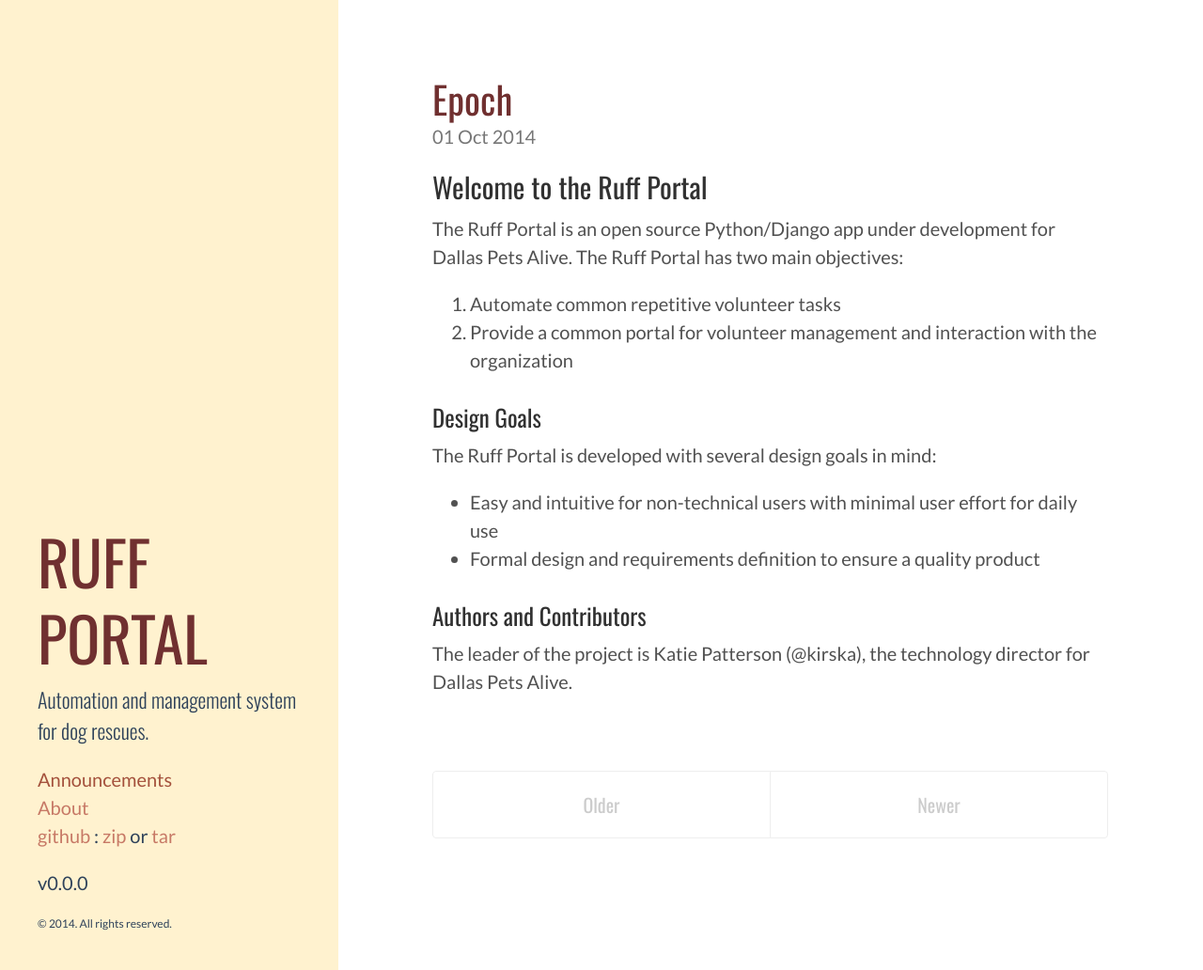
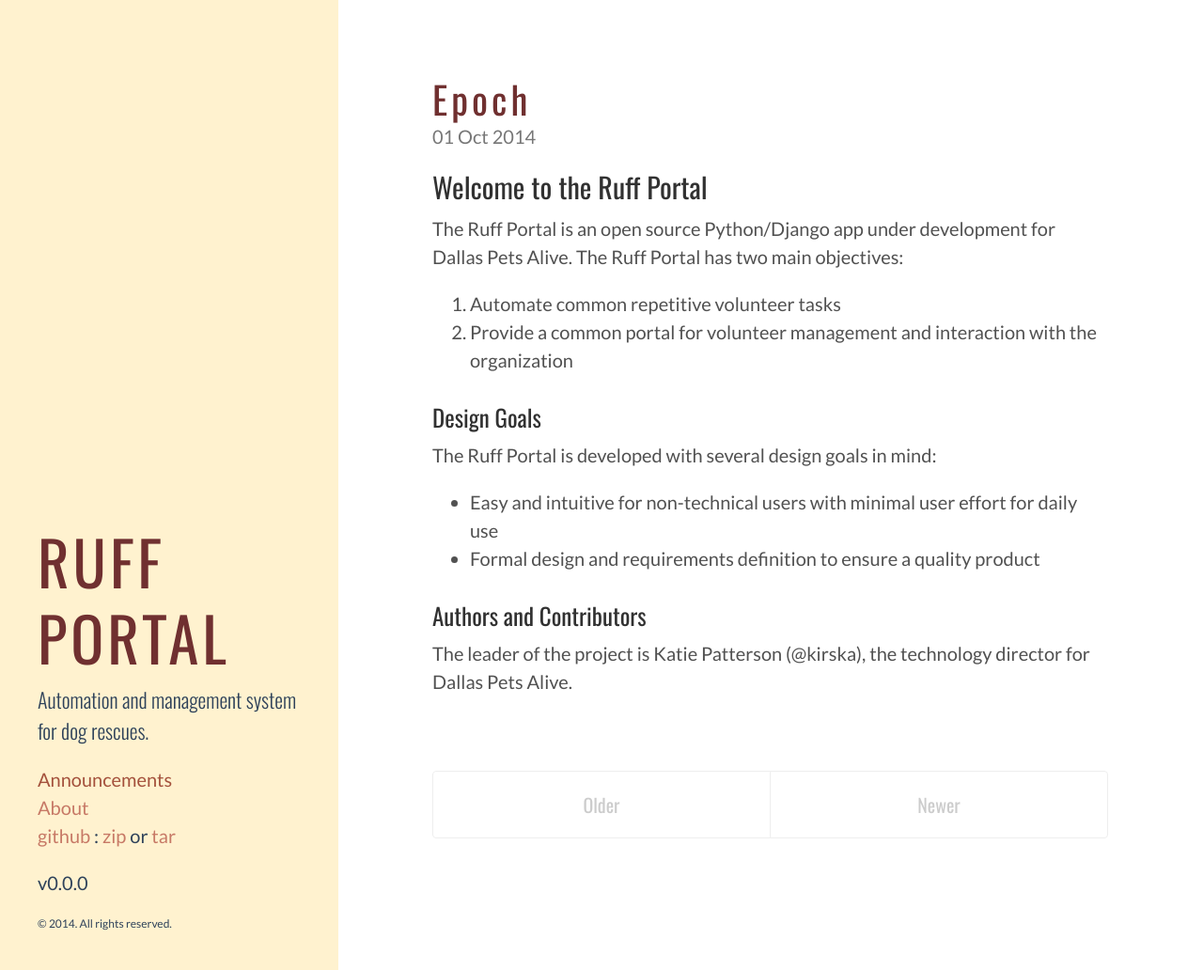
Before and after one commit to DallasPetsAlive/ruff-portal, a Jekyll site: the page built from index.html, in a window 1280 px wide and 1032 px high. Shown: the whole window at 94% size. Built offline with Jekyll 4.4.1, drawn with Linux system fonts in a browser that asks for light colours; nearby versions of some CDN libraries; Markdown is read by kramdown in place of the engine named in the settings; the list of posts is cut into pages by our own code.

Commit message:
adjust some style rules

```diff
--- a/assets/css/ruff-sweater.css
+++ b/assets/css/ruff-sweater.css
@@ -390,8 +390,8 @@
  * out above content in mobile and later moves to the side with wider viewports.
  */
 .sidebar {
+  padding: 2rem 1rem;
   text-align: center;
-  padding: 2rem 1rem;
   color: #2e425a;
   background-color: #FFF2CF; }
 
@@ -406,11 +406,11 @@
 
 /* About section */
 .sidebar-about h1 {
-  color: #703030;
+  font-size: 3.25rem;
   margin-top: 0;
-  font-family: "Oswald", sans-serif;
-  font-size: 3.25rem;
-  text-transform: uppercase; }
+  letter-spacing: .2rem;
+  text-transform: uppercase;
+  color: #703030; }
 .sidebar-about .lead {
   font-size: 1.1rem; }
 
@@ -430,8 +430,8 @@
   .sidebar {
     position: fixed;
     top: 0;
+    bottom: 0;
     left: 0;
-    bottom: 0;
     width: 18rem;
     text-align: left; } }
 /* Sticky sidebar
@@ -457,19 +457,27 @@
 @media (min-width: 48rem) {
   .content {
     max-width: 38rem;
-    margin-left: 20rem;
-    margin-right: 2rem; } }
+    margin-right: 2rem;
+    margin-left: 20rem; } }
 @media (min-width: 64rem) {
   .content {
-    margin-left: 22rem;
-    margin-right: 4rem; } }
+    margin-right: 4rem;
+    margin-left: 22rem; } }
 .content a,
 .related-posts li a:hover {
   color: #703030; }
 
-h1, h2, h3, h4, h5, h6 {
-  font-weight: normal;
-  font-family: "Oswald", sans-serif; }
+h1,
+h2,
+h3,
+h4,
+h5,
+h6 {
+  font-family: "Oswald", sans-serif;
+  font-weight: normal; }
+
+.post-title {
+  letter-spacing: .2rem; }
 
 .post-title,
 .pagination {
@@ -483,7 +491,7 @@
   font-family: "Lato", sans-serif; }
 
 .copyright {
-  font-size: 0.6rem; }
+  font-size: .6rem; }
 
 .post-date {
   color: #777777; }
```
Also changed, not shown: src/scss/_poole-override.scss (+68 -62 lines).
